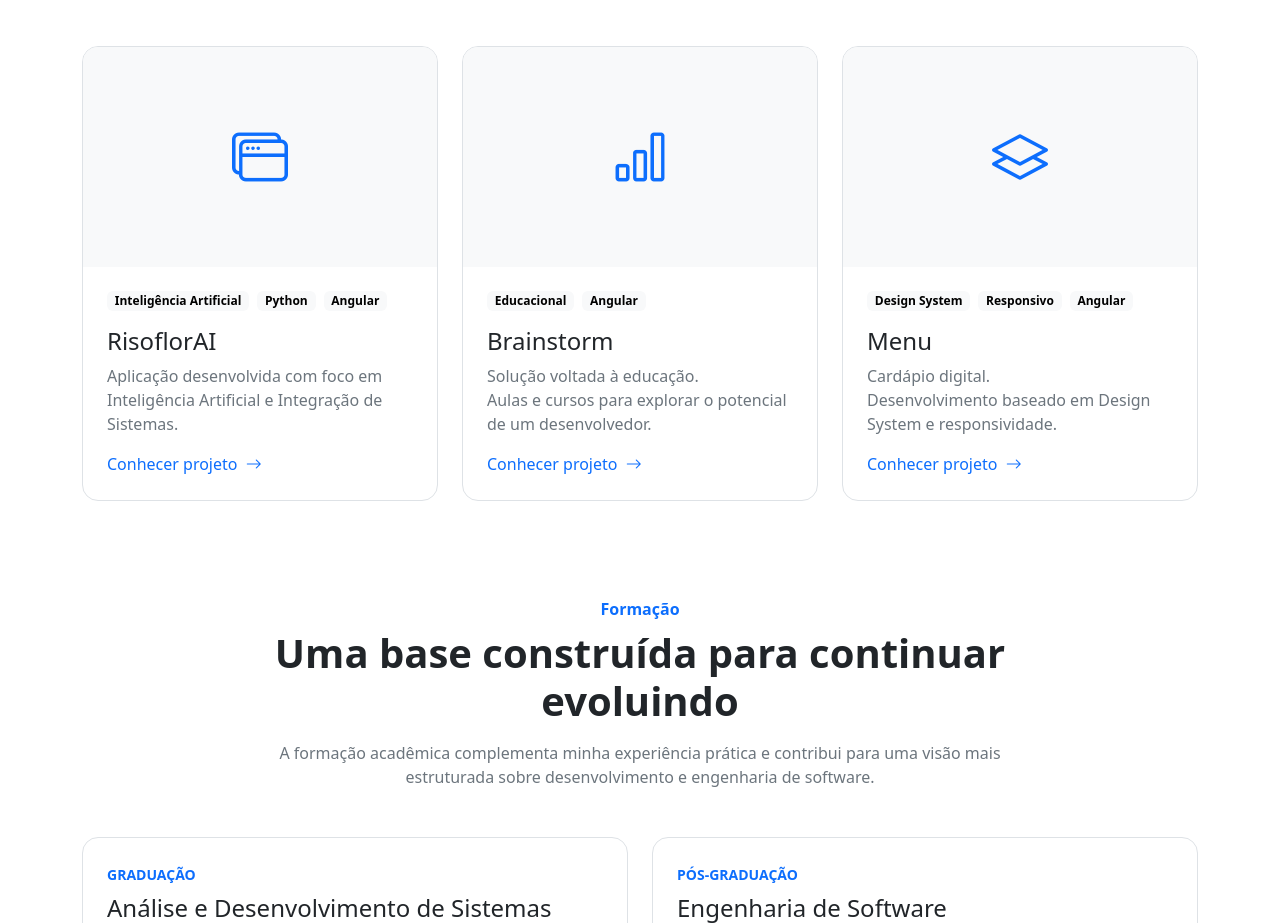
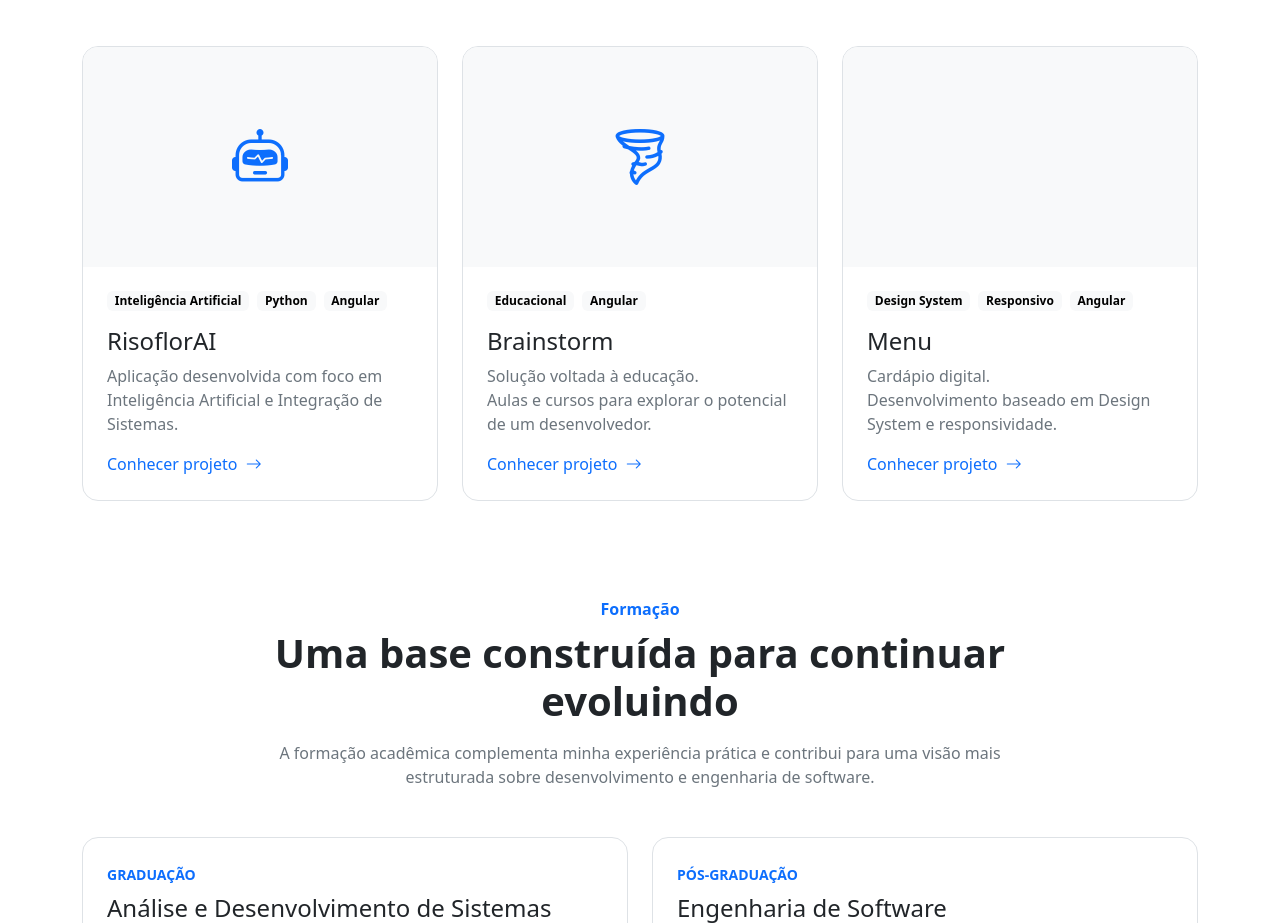
Before and after one commit to ronaldosabino/professional-portfolio, an Angular app: page / in a window 1280 px wide. Shown: the part 2213-3136 px from the top of the page. Built offline with nearby package versions, Linux system fonts and the light colour scheme.

Commit message:
feat: update button link and replace icons for improved clarity and visual appeal

```diff
--- a/src/app/features/home/home.html
+++ b/src/app/features/home/home.html
@@ -24,7 +24,7 @@
             <div class="row mb-4 g-3">
 
                 <div class="col-12 col-md-6">
-                    <button routerLink="/projetos" class="btn btn-primary btn-lg d-flex align-items-center justify-content-center w-100">
+                    <button routerLink="/projects" class="btn btn-primary btn-lg d-flex align-items-center justify-content-center w-100">
                         <i class="bi bi-code-slash me-2"></i>
                         Ver projetos
                     </button>
@@ -420,7 +420,7 @@
             <article class="border rounded-4 overflow-hidden h-100">
 
                 <div class="bg-body-tertiary d-flex align-items-center justify-content-center" style="height: 220px;">
-                    <i class="bi bi-window-stack display-4 text-primary"></i>
+                    <i class="bi bi-robot display-4 text-primary"></i>
                 </div>
 
                 <div class="p-4">
@@ -468,7 +468,7 @@
             <article class="border rounded-4 overflow-hidden h-100">
 
                 <div class="bg-body-tertiary d-flex align-items-center justify-content-center" style="height: 220px;">
-                    <i class="bi bi-bar-chart display-4 text-primary"></i>
+                    <i class="bi bi-tornado display-4 text-primary"></i>
                 </div>
 
                 <div class="p-4">
@@ -510,7 +510,7 @@
             <article class="border rounded-4 overflow-hidden h-100">
 
                 <div class="bg-body-tertiary d-flex align-items-center justify-content-center" style="height: 220px;">
-                    <i class="bi bi-layers display-4 text-primary"></i>
+                    <i class="bi bi-fork-knife display-4 text-primary"></i>
                 </div>
 
                 <div class="p-4">
```
